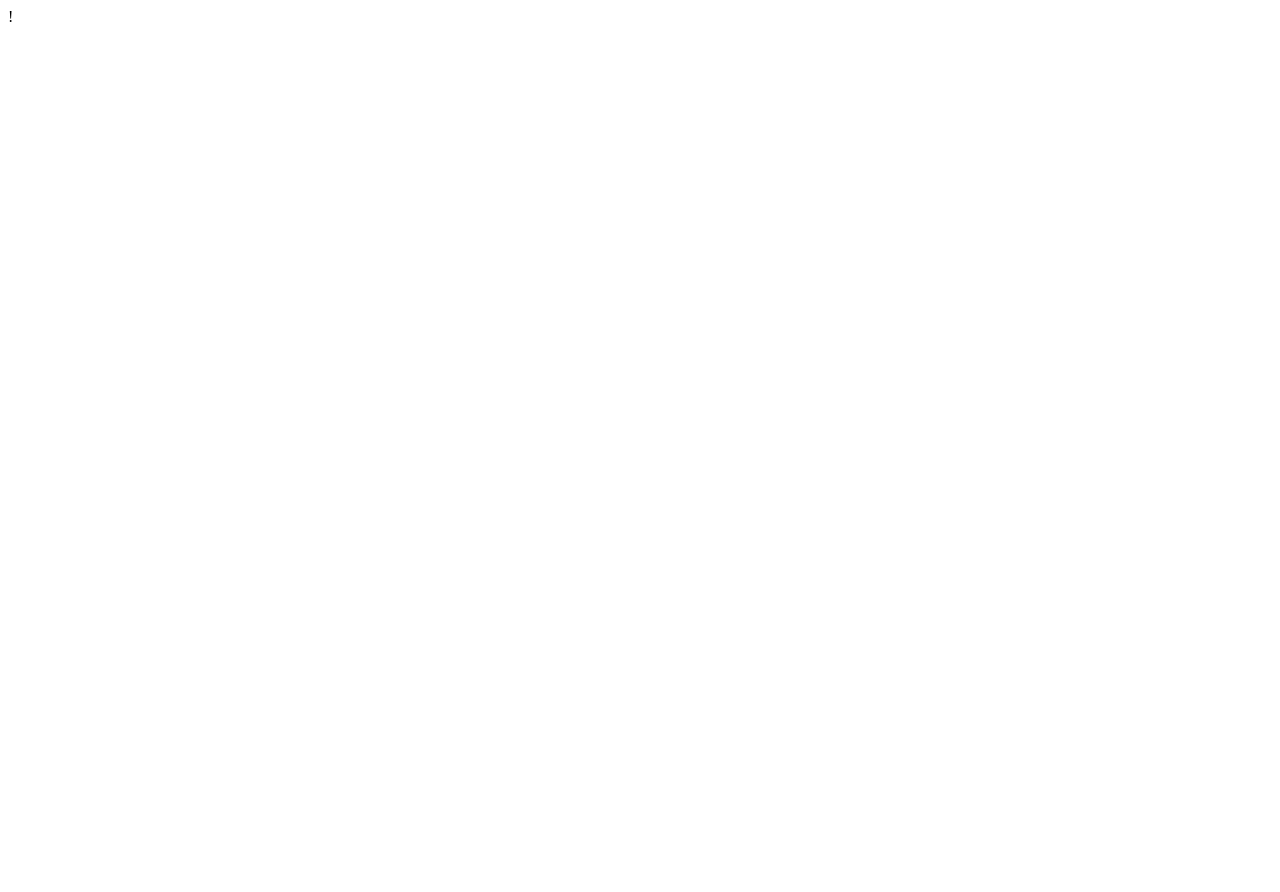
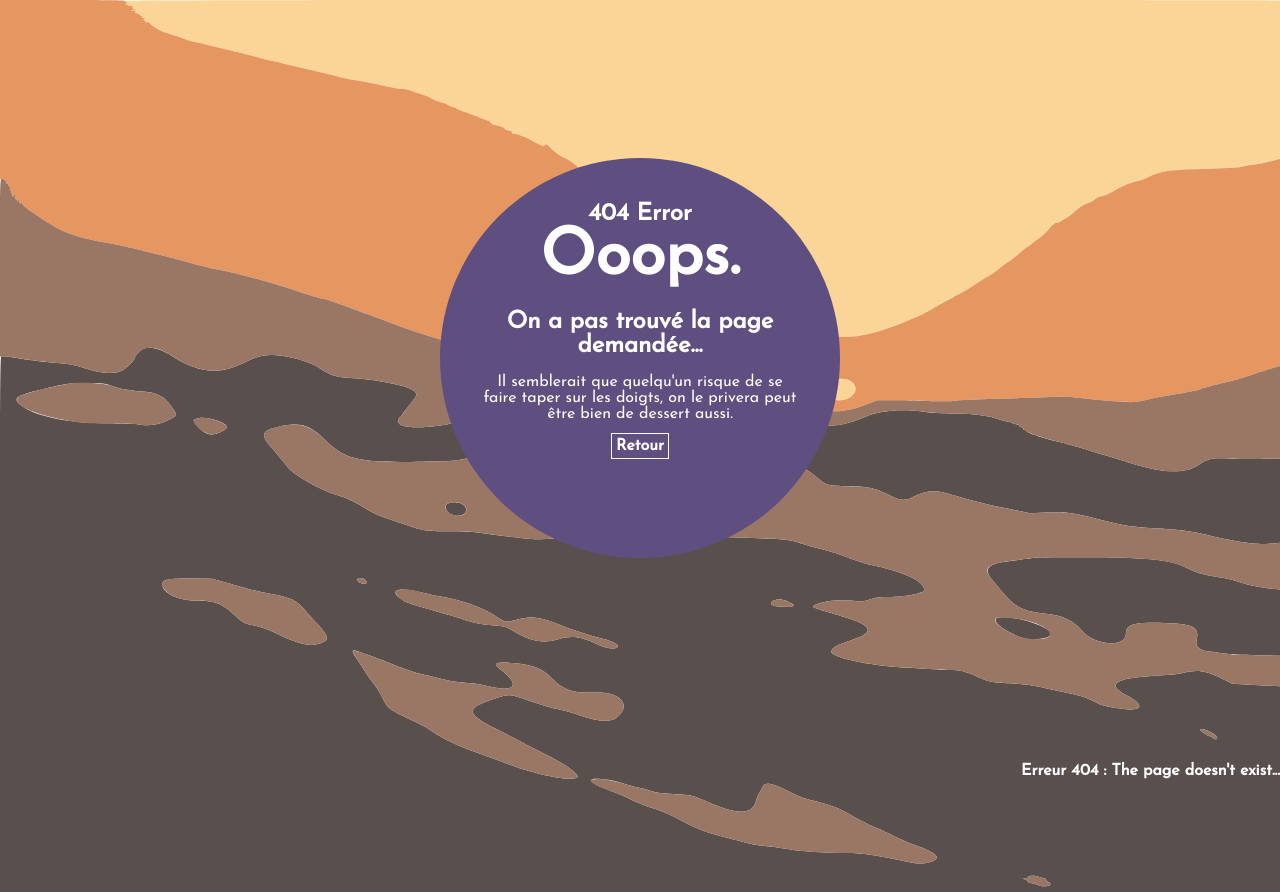
Before and after one commit to LVannebenne/Learning-Environnement, a plain HTML site: page 4-exercice-404-html/404page.html in a window 1280 px wide. Before the commit the page ends 800 px from the top, so only its background shows below. Drawn offline with Linux system fonts and the light colour scheme.

Commit message:
404 fini

```diff
--- a/4-exercice-404-html/404page.html
+++ b/4-exercice-404-html/404page.html
@@ -1 +1,32 @@
-!
+<!DOCTYPE html>
+<html lang="fr">
+<head>
+    <meta charset="UTF-8">
+    <meta name="viewport" content="width=device-width, initial-scale=1.0">
+    <meta http-equiv="X-UA-Compatible" content="ie=edge">
+    <link rel="stylesheet" href="style.css" type="text/css">
+    <link href="https://fonts.googleapis.com/css?family=Josefin+Sans&display=swap" rel="stylesheet">
+    <title>404 Page</title>
+</head>
+<body>
+    <div class="center">
+        <div class="imgsvg">
+            <svg width="500" height="500">
+                <circle id="cercle" cx="250" cy="250" r="200" />
+            </svg>
+        </div>
+        <div class="text">
+            <h2>404 Error</h2>
+            <h1>Ooops.</h1>
+            <h2>On a pas trouvé la page demandée...  </h2>
+            <p>Il semblerait que quelqu'un risque de se faire taper sur les doigts, on le privera peut être bien de dessert aussi.</p>
+            <a href="https://github.com/LVannebenne">Retour</a>
+        </div>
+        <div class="footer">
+            <h4>Erreur 404 : The page doesn't exist...</h4>
+        </div>
+    </div>
+
+
+</body>
+</html>
--- a/4-exercice-404-html/style.css
+++ b/4-exercice-404-html/style.css
@@ -1 +1,67 @@
-!
+
+
+body {
+    background-image: url(image2vector.svg);
+    background-size: cover;
+    color: white;
+    font-family: 'Josefin Sans', sans-serif;
+}
+
+h1 {
+    margin: 0;
+    padding: 0;
+    font-size: 4rem;
+}
+
+h2 {
+    margin-bottom: 0px;
+}
+
+.center {
+    margin: auto;
+    text-align: center;
+}
+
+.text {
+    position: relative;
+    top: -430px;
+    width: 25%;
+    margin: auto;
+}
+
+@keyframes example {
+    0% {fill: #5E4F80}
+    50% {fill: #FFA74A}
+    100% {fill: #5E4F80}
+  }
+
+#cercle {
+    fill: #5E4F80;
+}
+
+#cercle:hover {
+    animation-name: example;
+    animation-duration: 4s;
+    animation-iteration-count: infinite;
+}
+
+.imgsvg {
+    z-index= -1;
+    width: 500px;
+    margin: auto;
+    padding-top: 100px;
+}
+
+.footer {
+    position: fixed;
+    bottom: 0;
+    right: 0;
+}
+
+a, a:link, a:visited, a:hover, a:active {
+    text-decoration: none;
+    color: white;
+    font-weight: bold;
+    border: 0.1rem solid white;
+    padding: 4px;
+}
```
Also changed, not shown: 4-exercice-404-html/image2vector.svg (added).
